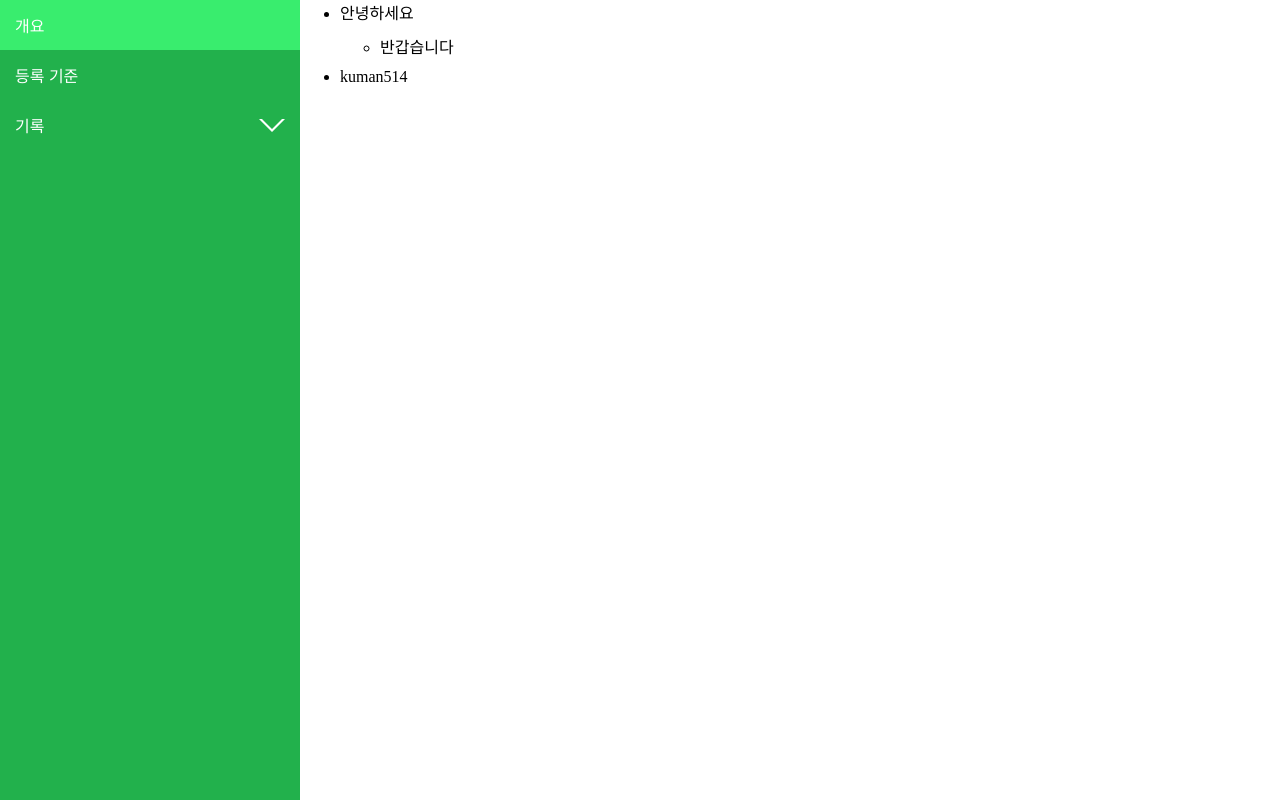
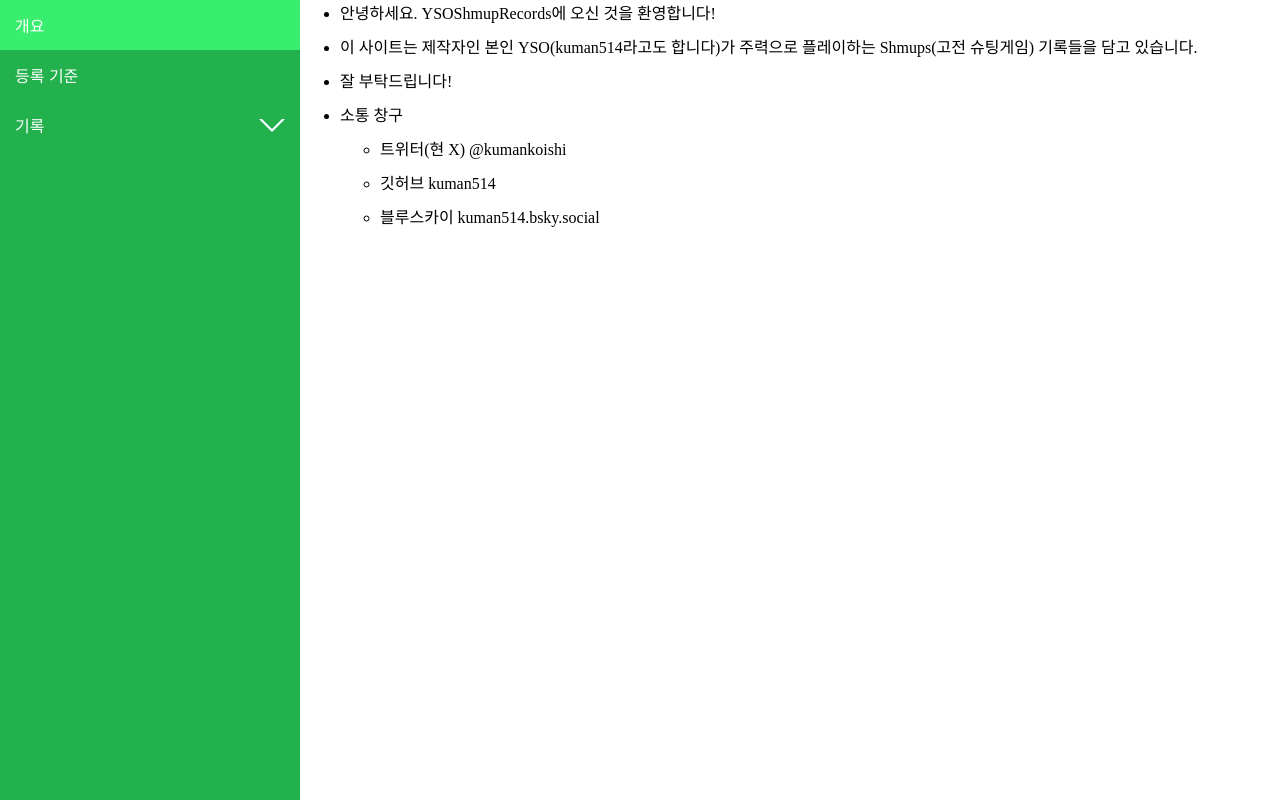
Before and after one commit to kuman514/YSOShmupRecords, a React (Vite) app: page / in a window 1280 px wide. Built offline with nearby package versions, Linux system fonts and the light colour scheme.

Commit message:
docs: update introduction page

```diff
--- a/src/pages/IntroPage/index.tsx
+++ b/src/pages/IntroPage/index.tsx
@@ -6,17 +6,34 @@ import { DescriptionListItem } from '^/types';
 const introduction: DescriptionListItem[] = [
   {
     id: 'Introduction-1',
-    description: '안녕하세요',
-    subItems: [
-      {
-        id: 'Introduction-1-1',
-        description: '반갑습니다',
-      },
-    ],
+    description: '안녕하세요. YSOShmupRecords에 오신 것을 환영합니다!',
   },
   {
     id: 'Introduction-2',
-    description: 'kuman514',
+    description:
+      '이 사이트는 제작자인 본인 YSO(kuman514라고도 합니다)가 주력으로 플레이하는 Shmups(고전 슈팅게임) 기록들을 담고 있습니다.',
+  },
+  {
+    id: 'Introduction-3',
+    description: '잘 부탁드립니다!',
+  },
+  {
+    id: 'Introduction-4',
+    description: '소통 창구',
+    subItems: [
+      {
+        id: 'Introduction-4-1',
+        description: '트위터(현 X) @kumankoishi',
+      },
+      {
+        id: 'Introduction-4-1',
+        description: '깃허브 kuman514',
+      },
+      {
+        id: 'Introduction-4-1',
+        description: '블루스카이 kuman514.bsky.social',
+      },
+    ],
   },
 ];
 
```
